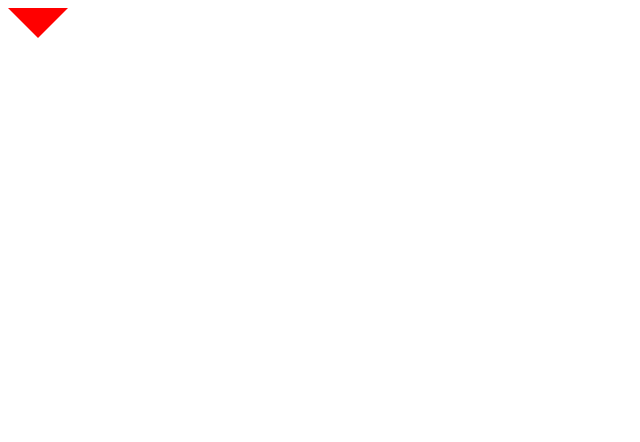
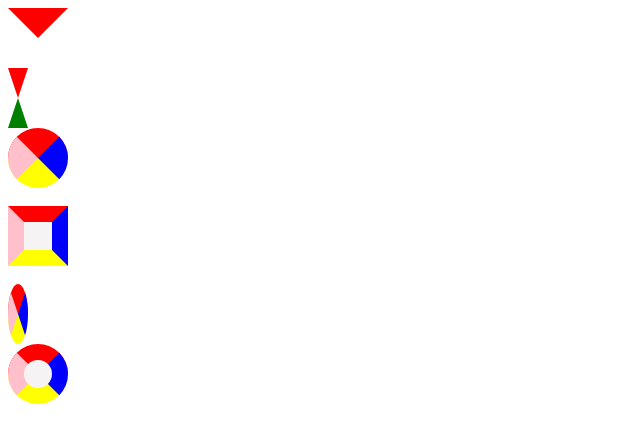
Before and after one commit to zysup/css-demos, a website: page html/16.html in a window 1280 px wide. Shown: the whole page, without its empty margins (0-640 px from the left). Drawn offline with Linux system fonts and the light colour scheme.

Commit message:
add something

```diff
--- a/html/16.html
+++ b/html/16.html
@@ -12,12 +12,61 @@
             border: 30px solid;
             /* border-color: red blue yellow pink; */
             border-color: red transparent transparent transparent;
+            /* border-radius: 50%; */
+        }
+
+        .sanjiao3 {
+            width: 0;
+            border: 30px solid;
+            border-color: red blue yellow pink;
+            /* border-color: red transparent transparent transparent; */
+            border-radius: 50%;
+        }
+
+        .sanjiao4 {
+            width: 0;
+            border: 30px solid;
+            border-color: red blue yellow pink;
+            /* border-color: red transparent transparent transparent; */
+            /* border-radius: 50%; */
+            outline: 14px solid rgb(245, 243, 243);
+            outline-offset: -100px;
+        }
+        .sanjiao6 {
+            width: 0;
+            border: 30px solid;
+            border-color: red blue yellow pink;
+            /* border-color: red transparent transparent transparent; */
+            border-radius: 50%;
+            outline: 14px solid rgb(245, 243, 243);
+            outline-offset: -100px;
+        }
+        .sanjiao5 {
+            width: 0;
+            border: solid;
+            border-color: red blue yellow pink;
+            /* border-color: red transparent transparent transparent; */
+            border-radius: 50%;
+            border-width: 30px 10px 30px 10px;
+        }
+
+        .sanjiao2 {
+            width: 0;
+            border: solid;
+            /* border-color: red blue yellow pink; */
+            border-color: red transparent green transparent;
+            border-width: 30px 10px 30px 10px;
         }
     </style>
 </head>
 
 <body>
     <div class="sanjiao"></div>
+    <div class="sanjiao2"></div>
+    <div class="sanjiao3"></div><br>
+    <div class="sanjiao4"></div><br>
+    <div class="sanjiao5"></div>
+    <div class="sanjiao6"></div>
 
 </body>
 
```
Also changed, not shown: html/56.html (+20 -1 lines).
